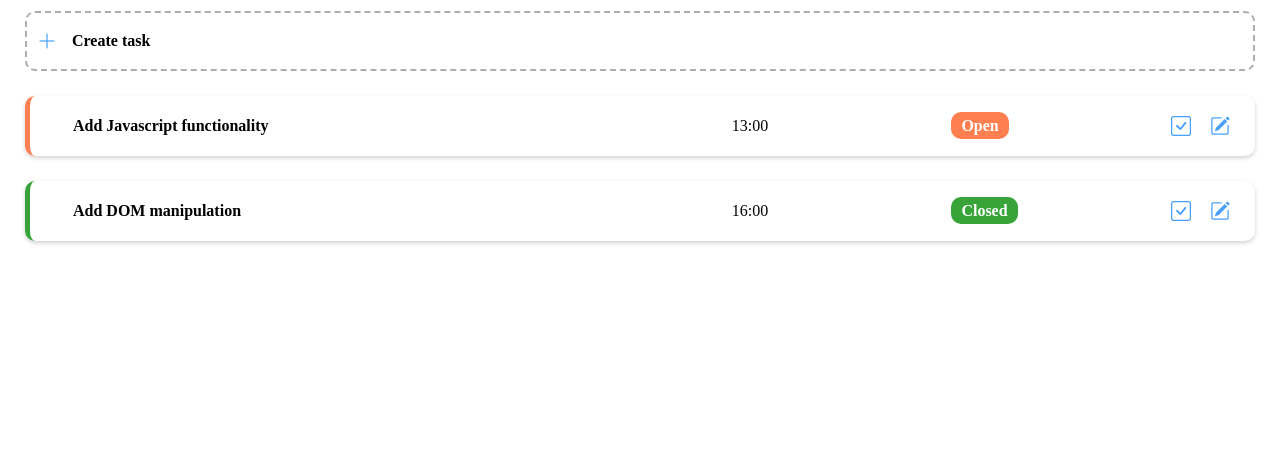
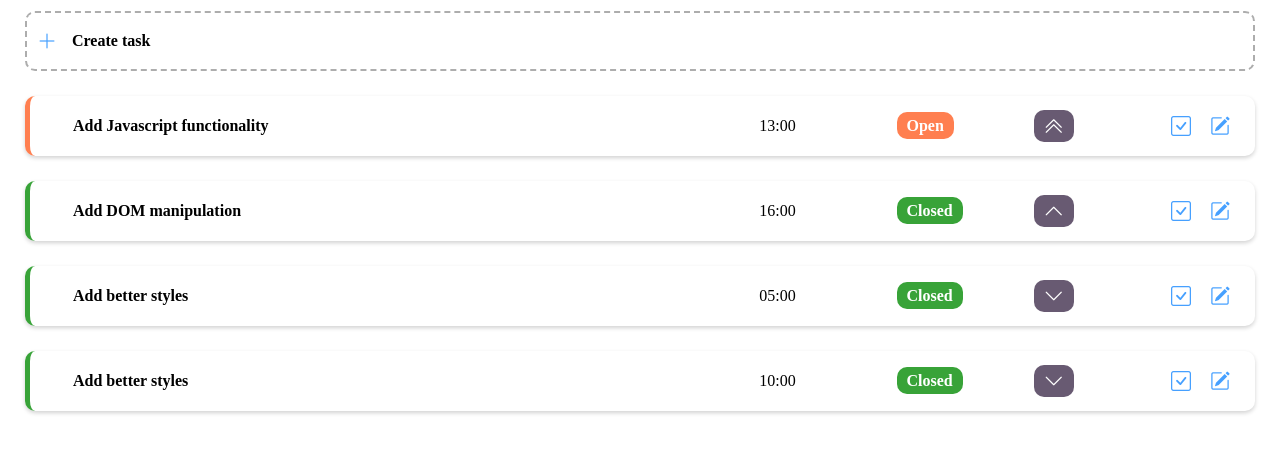
Before and after one commit to samumic/cas_fee_todo, a website with bundled scripts: page source/public/index.html in a window 1280 px wide. Shown: the part 256-708 px from the top of the page. Built offline with nearby package versions, Linux system fonts and the light colour scheme.

Commit message:
feat(UI): adds basic html structure and css

```diff
--- a/source/public/index.css
+++ b/source/public/index.css
@@ -102,7 +102,7 @@ body {
 
 .m-task__list-item-text {
   font-weight: 600;
-  flex: 3;
+  flex: 5;
 }
 
 .m-task__list-item-date {
@@ -111,6 +111,21 @@ body {
 
 .m-task__list-item-status {
   flex: 1;
+}
+
+.m-task__list-item-priority {
+  flex: 1;
+}
+
+.m-task__list-item-priority i {
+  padding: 5px 10px;
+  border-radius: 10px;
+  background-color: #685a72;
+  color: #fff;
+}
+
+.m-task__list-item-priority i::before {
+  color: white;
 }
 
 .m-task__list-item--open .m-task__list-item-status span {
--- a/source/public/index.html
+++ b/source/public/index.html
@@ -43,6 +43,9 @@
             <span class="m-task__list-item-status">
               <span>Open</span>
             </span>
+            <span class="m-task__list-item-priority">
+              <i class="bi bi-chevron-double-up"></i>
+            </span>
             <span>
               <i class="bi bi-check-square"></i>
               <i class="bi bi-pencil-square"></i>
@@ -54,6 +57,37 @@
             <span class="m-task__list-item-status">
               <span>Closed</span>
             </span>
+            <span class="m-task__list-item-priority">
+              <i class="bi bi-chevron-up"></i>
+            </span>
+            <span>
+              <i class="bi bi-check-square"></i>
+              <i class="bi bi-pencil-square"></i>
+            </span>
+          </li>
+          <li class="m-task__list-item m-task__list-item--closed">
+            <span class="m-task__list-item-text">Add better styles</span>
+            <span class="m-task__list-item-date">05:00</span>
+            <span class="m-task__list-item-status">
+              <span>Closed</span>
+            </span>
+            <span class="m-task__list-item-priority">
+              <i class="bi bi-chevron-down"></i>
+            </span>
+            <span>
+              <i class="bi bi-check-square"></i>
+              <i class="bi bi-pencil-square"></i>
+            </span>
+          </li>
+          <li class="m-task__list-item m-task__list-item--closed">
+            <span class="m-task__list-item-text">Add better styles</span>
+            <span class="m-task__list-item-date">10:00</span>
+            <span class="m-task__list-item-status">
+              <span>Closed</span>
+            </span>
+            <span class="m-task__list-item-priority">
+              <i class="bi bi-chevron-down"></i>
+            </span>
             <span>
               <i class="bi bi-check-square"></i>
               <i class="bi bi-pencil-square"></i>
```
